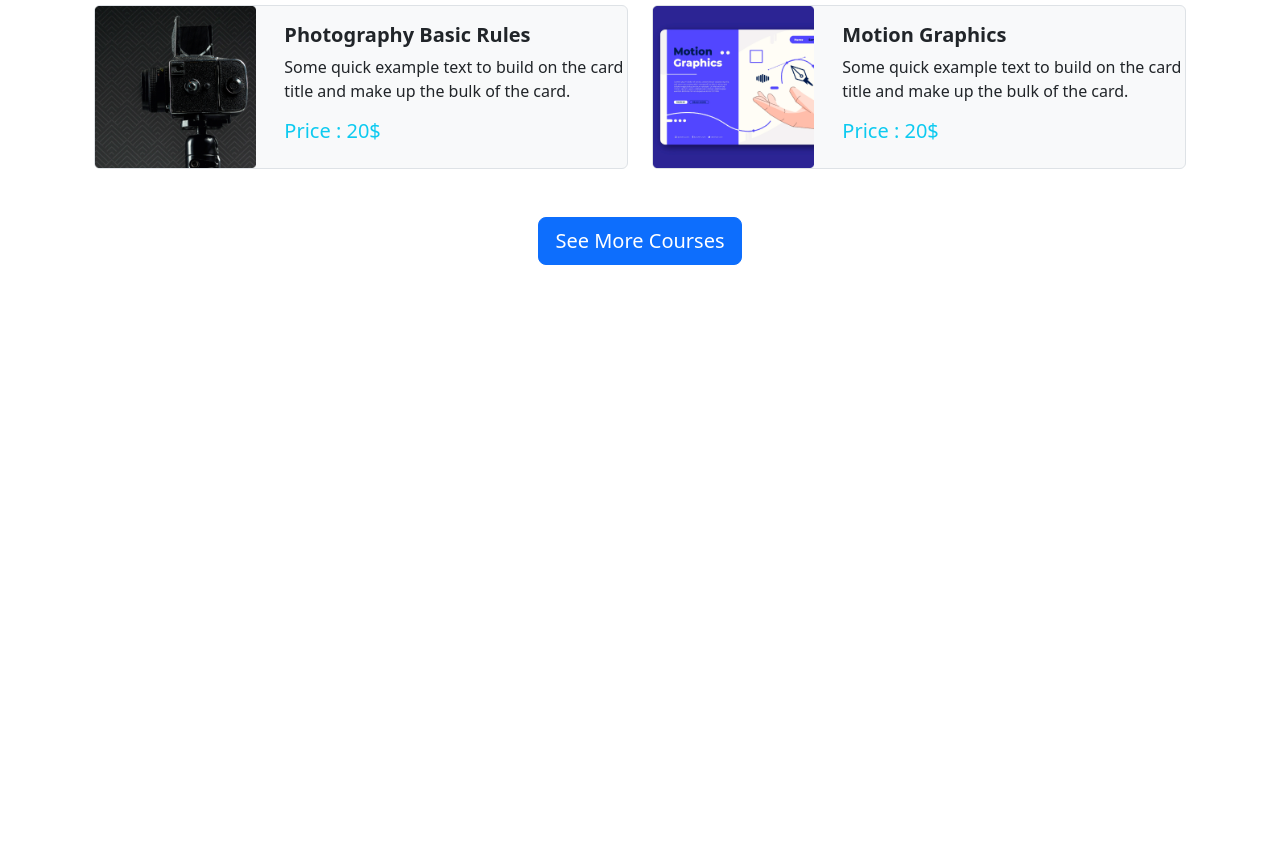
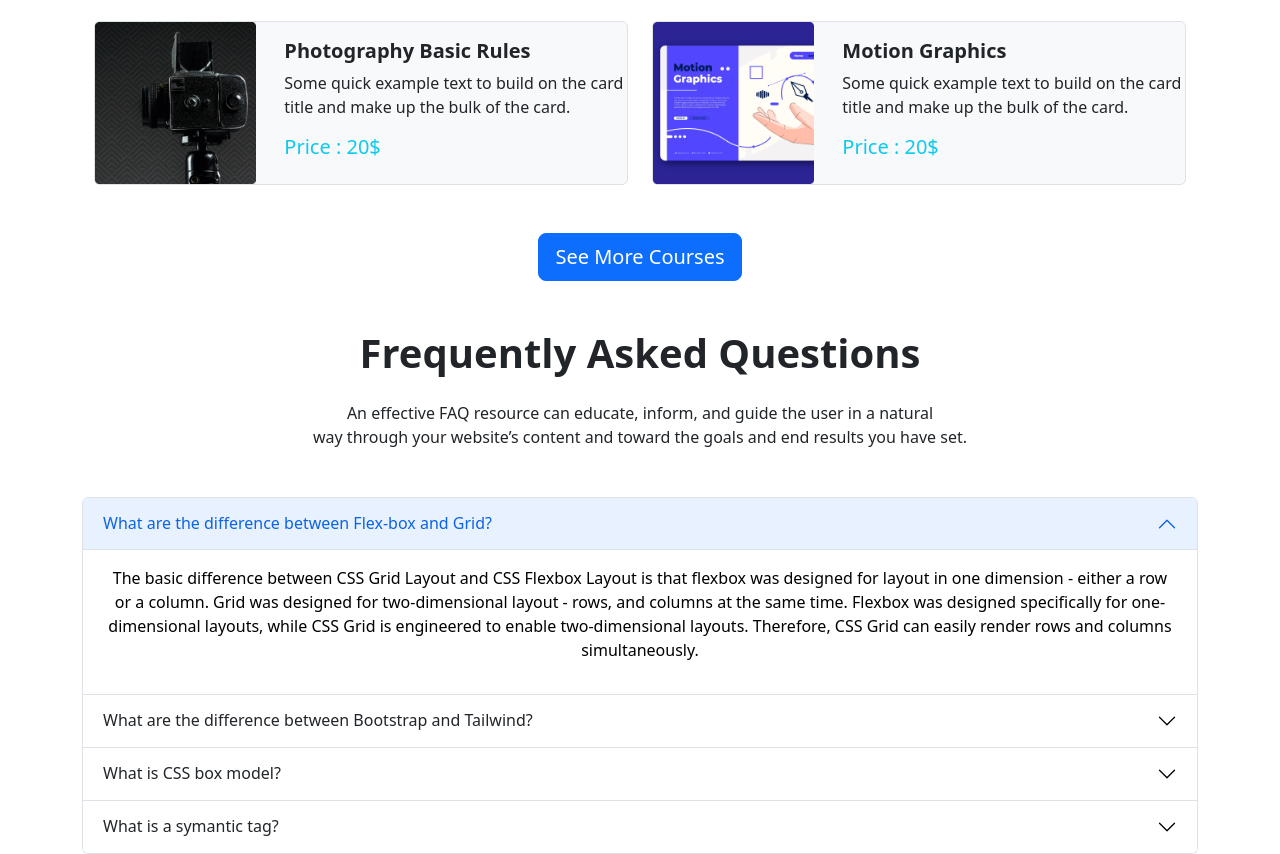
Before and after one commit to nowshin51/edutech, a plain HTML site: page index.html in a window 1280 px wide. Shown: the part 1313-2167 px from the top of the page. Before the commit the page ends 1578 px from the top, so only its background shows below. Drawn offline with nearby package versions, Linux system fonts and the light colour scheme.

Commit message:
accordion-added

```diff
--- a/index.html
+++ b/index.html
@@ -48,7 +48,7 @@
             </div>
           </nav>
         <!-- slider start   -->
-        <section class="mt-5">
+        <section class="mt-5 rounded">
             <div id="carouselExampleCaptions" class="carousel slide" data-bs-ride="false">
 
                 <div class="carousel-inner">
@@ -97,7 +97,7 @@
         <section class="mt-5 text-center ">
             <div>
                 <h1 class="fw-bolder">Discover Our Popular<br> Courses</h1>
-                <p >It is a long established fact that a reader will be distracted by the readable<br>
+                <p class="mt-4">It is a long established fact that a reader will be distracted by the readable<br>
                     content of a page when looking at its layout.</p>
             </div>
             <div class="container-fluid mt-5">
@@ -206,6 +206,68 @@
               </div>
         </section>
         <!-- course section end  -->
+
+        <!--Feedback  Question section start -->
+        <section class="mt-5 text-center ">
+            <div>
+                <h1 class="fw-bolder">Frequently Asked Questions</h1>
+                <p class="mt-4">An effective FAQ resource can educate, inform, and guide the user in a natural<br> way through your website’s content and toward the goals and end results you have set.</p>
+            </div>
+            <div class="accordion mt-5" id="accordionExample">
+                <div class="accordion-item">
+                  <h2 class="accordion-header" id="headingOne">
+                    <button class="accordion-button" type="button" data-bs-toggle="collapse" data-bs-target="#collapseOne" aria-expanded="true" aria-controls="collapseOne">
+                      What are the difference between Flex-box and Grid?
+                    </button>
+                  </h2>
+                  <div id="collapseOne" class="accordion-collapse collapse show" aria-labelledby="headingOne" data-bs-parent="#accordionExample">
+                    <div class="accordion-body">
+                      <p>The basic difference between CSS Grid Layout and CSS Flexbox Layout is that flexbox was designed for layout in one dimension - either a row or a column. Grid was designed for two-dimensional layout - rows, and columns at the same time. Flexbox was designed specifically for one-dimensional layouts, while CSS Grid is engineered to enable two-dimensional layouts. Therefore, CSS Grid can easily render rows and columns simultaneously.</p>
+                    </div>
+                  </div>
+                </div>
+                <div class="accordion-item">
+                  <h2 class="accordion-header" id="headingTwo">
+                    <button class="accordion-button collapsed" type="button" data-bs-toggle="collapse" data-bs-target="#collapseTwo" aria-expanded="false" aria-controls="collapseTwo">
+                        What are the difference between Bootstrap and Tailwind?
+                    </button>
+                  </h2>
+                  <div id="collapseTwo" class="accordion-collapse collapse" aria-labelledby="headingTwo" data-bs-parent="#accordionExample">
+                    <div class="accordion-body">
+                      <p>The main difference between TailwindCSS and Bootstrap is that Tailwind CSS is not a UI kit. Unlike UI kits such as Bootstrap, Bulma, and Foundation, Tailwind CSS doesn’t have a default theme or built-in UI components. Instead, it comes with predesigned widgets you can use to build your site from scratch.
+
+                        Bootstrap is known for its responsiveness, whereas proponents of Tailwind CSS typically value the framework’s customizability. The best choice for you depends on your priorities and project requirements</p>
+                    </div>
+                  </div>
+                </div>
+                <div class="accordion-item">
+                  <h2 class="accordion-header" id="headingTwo">
+                    <button class="accordion-button collapsed" type="button" data-bs-toggle="collapse" data-bs-target="#collapseTwo" aria-expanded="false" aria-controls="collapseTwo">
+                      What is CSS box model?
+                    </button>
+                  </h2>
+                  <div id="collapseTwo" class="accordion-collapse collapse" aria-labelledby="headingTwo" data-bs-parent="#accordionExample">
+                    <div class="accordion-body">
+                      <p>In CSS, the term "box model" is used when talking about design and layout. The CSS box model is essentially a box that wraps around every HTML element. It consists of: margins, borders, padding, and the actual content. The CSS box model is a container that contains multiple properties including borders, margin, padding, and the content itself. It is used to create the design and layout of web pages. It can be used as a toolkit for customizing the layout of different elements. The web browser renders every element as a rectangular box according to the CSS box model. Box-Model has multiple properties in CSS</p>
+                    </div>
+                  </div>
+                </div>
+                <div class="accordion-item">
+                  <h2 class="accordion-header" id="headingThree">
+                    <button class="accordion-button collapsed" type="button" data-bs-toggle="collapse" data-bs-target="#collapseThree" aria-expanded="false" aria-controls="collapseThree">
+                      What is a symantic tag?
+                    </button>
+                  </h2>
+                  <div id="collapseThree" class="accordion-collapse collapse" aria-labelledby="headingThree" data-bs-parent="#accordionExample">
+                    <div class="accordion-body">
+                      <p>Semantic HTML elements are those that clearly describe their meaning in a human- and machine-readable way.Elements such as header, footer and article are all considered semantic because they accurately describe the purpose of the element and the type of content that is inside them. Semantic HTML elements are those that clearly describe their meaning in a human- and machine-readable way.</p>
+                    </div>
+                  </div>
+                </div>
+              </div>
+
+        </section>
+        <!--Feedback Question section end -->
     </main>
     <script src="https://cdn.jsdelivr.net/npm/bootstrap@5.2.0/dist/js/bootstrap.bundle.min.js" integrity="sha384-A3rJD856KowSb7dwlZdYEkO39Gagi7vIsF0jrRAoQmDKKtQBHUuLZ9AsSv4jD4Xa" crossorigin="anonymous"></script>
   </body>
```
